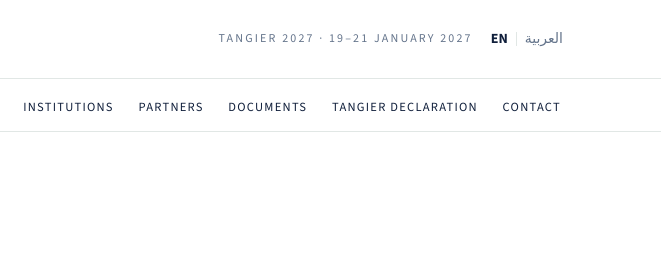
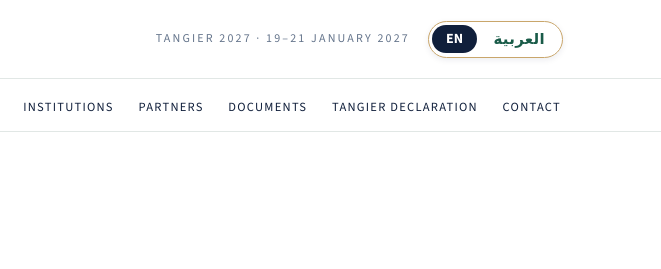
Before and after one commit to tangier2027/climatedisplacement, a plain HTML site: page index.html in a window 1280 px wide. Shown: the top 269 px of the page, 619-1280 px from the left. Drawn offline with nearby package versions, Linux system fonts and the light colour scheme.

Commit message:
Make the language switch framed and prominent

```diff
--- a/assets/css/style.css
+++ b/assets/css/style.css
@@ -541,3 +541,13 @@ dialog.bio .talk-in h3{font-size:28px}
 .dlg-abs ul{margin:0 0 12px;padding-inline-start:20px;font-size:14.5px;line-height:1.55}
 .dlg-abs li{margin-bottom:6px}
 dialog.bio{max-height:88vh;overflow:auto}
+/* language switch — framed and prominent */
+.lang{border:1.5px solid var(--gold);border-radius:999px;padding:3px;gap:2px;background:#fff;box-shadow:0 2px 6px rgba(16,31,59,.08)}
+.lang .bar{display:none}
+.lang>a,.lang>span{display:inline-flex;align-items:center;justify-content:center;min-width:44px;padding:7px 14px;border-radius:999px;font-family:var(--sans);font-size:14px;font-weight:700;line-height:1;letter-spacing:.02em;text-decoration:none;border:0;transition:background .15s,color .15s}
+.lang>span[aria-current]{background:var(--navy);color:#fff}
+.lang>a{color:var(--green)}
+.lang>a:hover,.lang>a:focus-visible{background:rgba(201,166,107,.22);color:var(--navy)}
+.lang .ar{font-family:'IBM Plex Sans Arabic','DejaVu Sans',sans-serif;font-size:15px}
+@media (max-width:480px){.lang>a,.lang>span{min-width:38px;padding:6px 10px;font-size:13px}.lang .ar{font-size:14px}}
+@media (max-width:640px){.hdr-logos img.hl-cassin,.hdr-logos img.hl-cidce{display:none}.hdr-logos{min-width:0;flex-shrink:1;overflow:hidden}.hdr-right{flex-shrink:0}}
```
